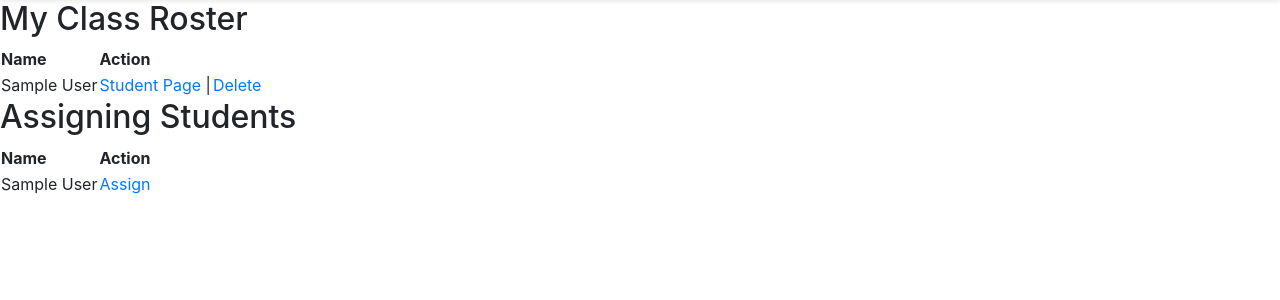
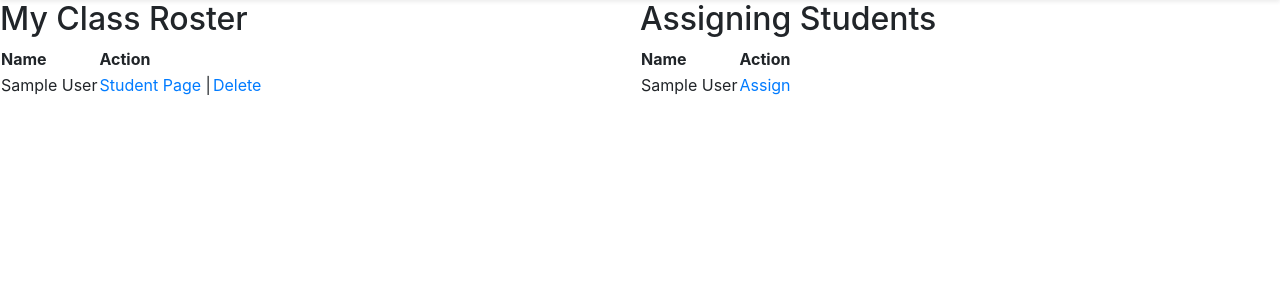
Before and after one commit to JennyWauer/school_scheduler, a Django app: template scheduler_app/templates/roster.html in a window 1280 px wide. Shown: the part 88-388 px from the top of the page. Run offline with Django 3.2, Linux system fonts and the light colour scheme; the template is opened without the code that fills it: values that come from a table or form of the project are taken from there, others are empty; tables that the repository leaves empty hold one stand-in row (values such as "Sample post"); some libraries are stand-ins or nearby versions.

Commit message:
update page layout

```diff
--- a/scheduler_app/templates/roster.html
+++ b/scheduler_app/templates/roster.html
@@ -21,7 +21,8 @@
         <a class="btn inbox-btn" href="inbox/{{user.id}}">Inbox</a>
         <a href="/logout" class="btn ml-1 logout">Logout</a>
     </header>
-        <div>
+    <div class="d-flex ml-auto mr-auto">
+        <div class="w-50">
             <h2>My Class Roster</h2>
             <table>
                 <thead>
@@ -42,7 +43,7 @@
                 </tbody>
             </table>
         </div>
-    <div>
+        <div class="w-50">
             <h2>Assigning Students</h2>
             <table>
                 <thead>
@@ -62,6 +63,9 @@
                 </tbody>
             </table>
         </div>
+    </div>
+
+
 </body>
 
 </html>
```
Lines whose indentation alone changed are shown as unchanged.
